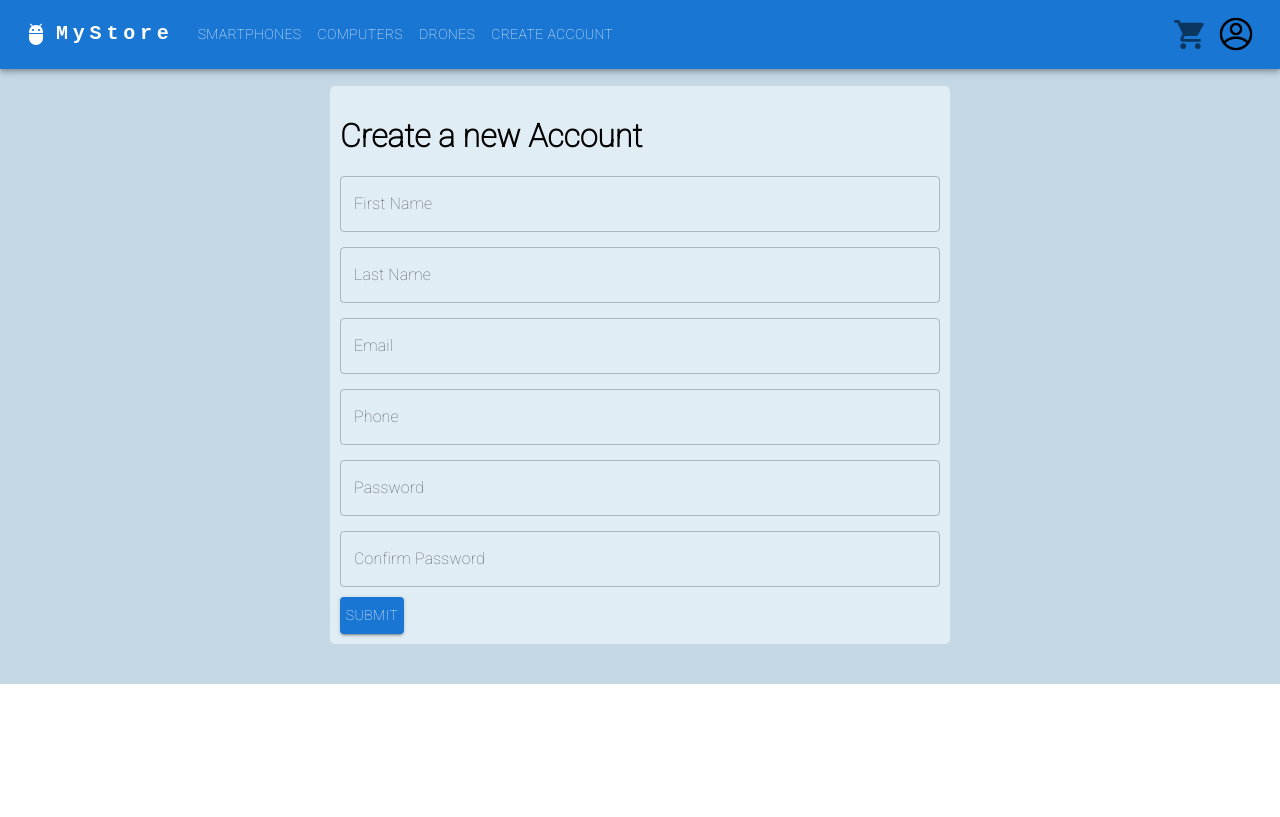
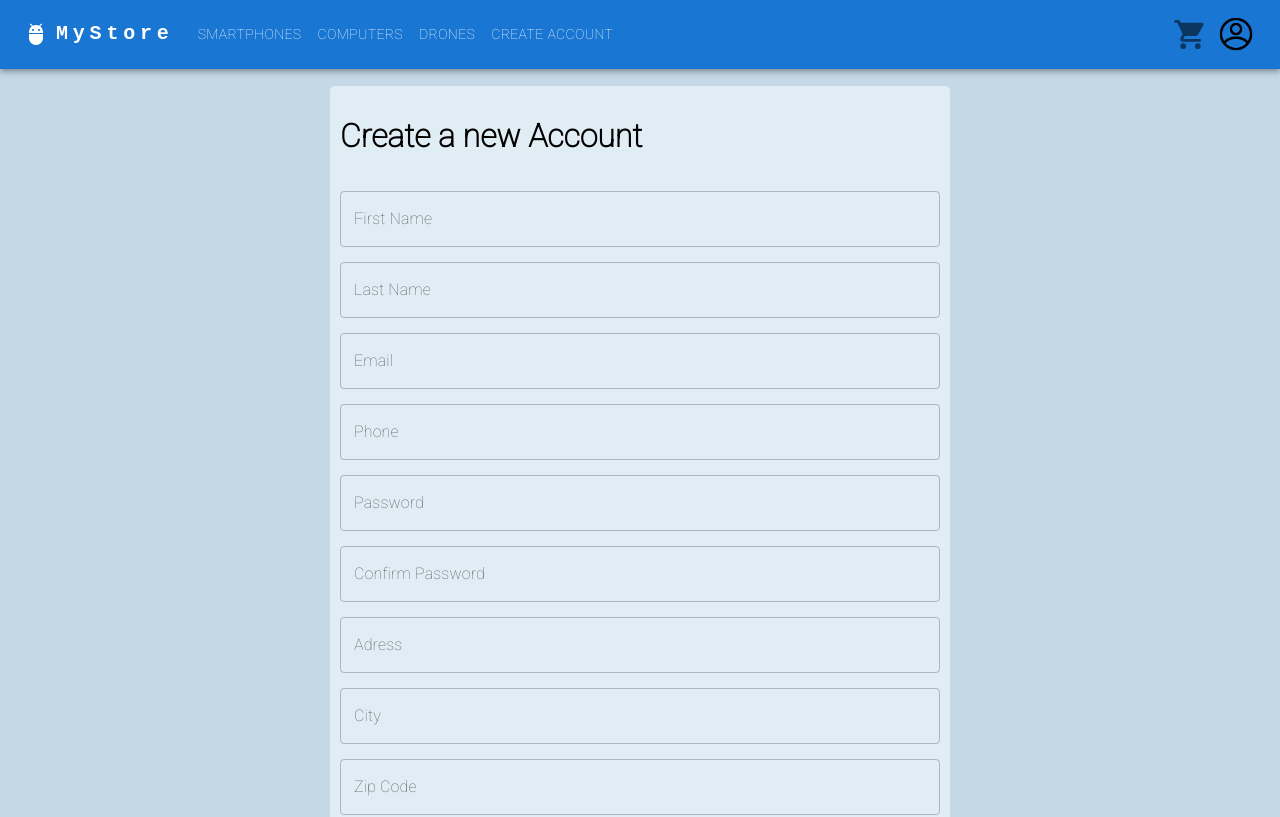
Before and after one commit to marcos-y/My-Store, a React (Create React App) app: page /create-account in a window 1280 px wide. Shown: the top 817 px of the page. Built offline with nearby package versions, Linux system fonts and the light colour scheme.

Commit message:
changes->20/08

```diff
--- a/package.json
+++ b/package.json
@@ -10,7 +10,9 @@
     "@testing-library/jest-dom": "^5.16.4",
     "@testing-library/react": "^13.3.0",
     "@testing-library/user-event": "^13.5.0",
+    "axios": "^0.27.2",
     "react": "^18.2.0",
+    "react-axios": "^2.0.6",
     "react-dom": "^18.2.0",
     "react-router-dom": "^6.3.0",
     "react-scripts": "5.0.1",
--- a/src/Components/Card/Card.jsx
+++ b/src/Components/Card/Card.jsx
@@ -97,7 +97,7 @@ export default function RecipeReviewCard(props) {
   const handleClickAddToCart = (item) => {
     setOpen2(true);
 
-    //Get Item list
+    //Get Item list from STORAGE
     let storage = JSON.parse(sessionStorage.getItem('Items'));
 
     //Search if the product has already been added to Array
@@ -112,6 +112,7 @@ export default function RecipeReviewCard(props) {
     //--> In case it's not in the array
     if (searchItem === undefined) {
       //console.log('Items', storage);
+      //Save in the STORAGE New Item
       sessionStorage.setItem('item:', JSON.stringify(item.name));
       sessionStorage.setItem('price', JSON.stringify(item.price));
       sessionStorage.setItem('image', JSON.stringify(item.image));
@@ -188,7 +189,7 @@ export default function RecipeReviewCard(props) {
               props.specs.map((spec) => {
                 return (
                   <>
-                    <li >{spec.spec}</li>
+                    <li key={spec} >{spec.spec}</li>
                   </>
                 )
               })
--- a/src/Components/TextfieldPassword/TextfieldPassword.jsx
+++ b/src/Components/TextfieldPassword/TextfieldPassword.jsx
@@ -32,6 +32,8 @@ export default function InputAdornments(props) {
       event.preventDefault();
     };
 
+    props.setPass(values.password);
+
     return (
         <Box sx={{ width:'100%', display: 'flex', flexWrap: 'wrap', marginTop:'20px' }}>
           <div style={{width:'100%'}}>
--- a/src/Pages/Account/Account.jsx
+++ b/src/Pages/Account/Account.jsx
@@ -1,4 +1,4 @@
-import React from 'react';
+import React,{useState} from 'react';
 
 //COMPONENTS
 import AppBar from '../../Components/AppBar/AppBar';
@@ -6,6 +6,18 @@ import TextfieldPassword from '../../Components/TextfieldPassword/TextfieldPassw
 import Button from '@mui/material/Button';
 
 const Account = () => {
+
+    const [password, setPassword] = useState('');
+    const [confirmPassword, setConfirmPassword] = useState('');
+
+    const setPass = (props) => {
+        setPassword(props);
+    }
+
+    const handleClick = () =>{
+        console.log(password);
+
+    }
 
     return (
         <>
@@ -19,10 +31,10 @@ const Account = () => {
                     <div style={{ margin: 'auto' }}>
                         <h1>Account</h1>
                         <h2>Change Password</h2>
-                        <TextfieldPassword />
+                        <TextfieldPassword  password={password} setPass={setPass} />
                         <h3>Repeat password:</h3>
-                        <TextfieldPassword />
-                        <Button style={{ marginTop: '20px',marginBottom:'20px' }} variant='contained'>Submit</Button>
+                        <TextfieldPassword  password={password} setPass={setPass} />
+                        <Button onClick={handleClick} style={{ marginTop: '20px',marginBottom:'20px' }} variant='contained'>Submit</Button>
                     </div>
                 </div>
             </div>
--- a/src/Pages/CreateAccount/CreateAccount.jsx
+++ b/src/Pages/CreateAccount/CreateAccount.jsx
@@ -1,4 +1,5 @@
 import React, { useState } from 'react';
+import axios from 'axios';
 
 //COMPONENTS
 import AppBar from '../../Components/AppBar/AppBar';
@@ -13,6 +14,11 @@ const CreateAccount = () => {
     const [phone, setPhone] = useState('');
     const [password, setPassword] = useState('');
     const [confirmPassword, setConfirmPassword] = useState('');
+    const [adress, setAdress] = useState('');
+    const [city, setCity] = useState('');
+    const [zipCode, setZipCode] = useState('');
+    const [country, setCountry] = useState('');
+    const [state, setState] = useState('');
 
     const handleChangeFirstName = (event) => setFirstName(event.target.value);
     const handleChangeLastName = (event) => setLastName(event.target.value);
@@ -20,6 +26,11 @@ const CreateAccount = () => {
     const handleChangePhone = (event) => setPhone(event.target.value);
     const handleChangePassword = (event) => setPassword(event.target.value);
     const handleChangeConfirmPassword = (event) => setConfirmPassword(event.target.value);
+    const handleChangeAdress = (event) => setAdress(event.target.value);
+    const handleChangeCity = (event) => setCity(event.target.value);
+    const handleChangeZipCode = (event) => setZipCode(event.target.value);
+    const handleChangeCountry = (event) => setCountry(event.target.value);
+    const handleChangeState = (event) => setState(event.target.value);
 
     const textfieldList = [
     {
@@ -32,7 +43,6 @@ const CreateAccount = () => {
     {
         handle: handleChangeLastName,
         value: lastName,
-        style: { marginTop: '15px' },
         id:'outlined-basic2',
         label:'Last Name',
         variant:'outlined',
@@ -40,7 +50,6 @@ const CreateAccount = () => {
     {
         handle: handleChangeEmail,
         value: email,
-        style: { marginTop: '15px' },
         id:'outlined-basic3',
         label:'Email',
         variant:'outlined'
@@ -48,7 +57,6 @@ const CreateAccount = () => {
     {
         handle: handleChangePhone,
         value: phone,
-        style: { marginTop: '15px' },
         id:'outlined-basic4',
         label:'Phone',
         variant:'outlined'
@@ -56,7 +64,6 @@ const CreateAccount = () => {
     {
         handle: handleChangePassword,
         value: password,
-        style: { marginTop: '15px' },
         id:'outlined-basic5',
         label:'Password',
         variant:'outlined'
@@ -64,21 +71,66 @@ const CreateAccount = () => {
     {
         handle: handleChangeConfirmPassword,
         value: confirmPassword,
-        style: { marginTop: '15px' },
         id:'outlined-basic6',
         label:'Confirm Password',
         variant:'outlined'
     },
+    {
+        handle: handleChangeAdress,
+        value: adress,
+        id:'outlined-basic7',
+        label:'Adress',
+        variant:'outlined',
+    },
+    {
+        handle: handleChangeCity,
+        value: city,
+        id:'outlined-basic8',
+        label:'City',
+        variant:'outlined',
+    },
+    {
+        handle: handleChangeZipCode,
+        value: zipCode,
+        id:'outlined-basic9',
+        label:'Zip Code',
+        variant:'outlined',
+    },
+    {
+        handle: handleChangeCountry,
+        value: country,
+        id:'outlined-basic10',
+        label:'Country',
+        variant:'outlined',
+    },
+    {
+        handle: handleChangeState,
+        value: state,
+        id:'outlined-basic11',
+        label:'State',
+        variant:'outlined',
+    },
 ]
 
     const handleClick = () => {
-        console.log(firstName, lastName, email, phone, password, confirmPassword);
+        console.log(firstName, lastName, email, phone, password, confirmPassword,adress,city,zipCode,country,state);
+        const user = {firstName,lastName,email,phone,password,adress,city,zipCode,country,state};
+        axios.post('http://localhost:8080/users',user)
+             .then(res=> {
+                console.log(res.data);
                 setFirstName('');
                 setLastName('');
                 setEmail('');
                 setPhone('');
                 setPassword('');
                 setConfirmPassword('');
+                setAdress('');
+                setCity('');
+                setZipCode('');
+                setCountry('');
+                setState('');
+             })
+             .catch(e=>console.log(e));
     }
 
     return (
@@ -92,7 +144,7 @@ const CreateAccount = () => {
                     {
                         textfieldList.map((textfield,index)=>{
                             return(
-                                <TextField key={index} onChange={textfield.handle} value={textfield.value} style={textfield.style} id={textfield.id} label={textfield.label}  variant={textfield.variant} />
+                                <TextField  style={{ marginTop: '15px' }} key={index} onChange={textfield.handle} value={textfield.value} id={textfield.id} label={textfield.label}  variant={textfield.variant} />
                             )
                         })
                     }
--- a/src/Pages/Profile/Profile.jsx
+++ b/src/Pages/Profile/Profile.jsx
@@ -22,6 +22,10 @@ const Profile = () => {
     const [zipCode, setZipCode] = useState('');
     const [country, setCountry] = useState('');
     const [state, setState] = useState('');
+
+    const setPass = (props) => {
+        setPassword(props);
+    }
 
     const handleChangeFirstName = (event) => setFirstName(event.target.value);
     const handleChangeLastName = (event) => setLastName(event.target.value);
@@ -68,7 +72,7 @@ const Profile = () => {
                         <TextField value={zipCode} onChange={handleChangeZipCode} id="outlined-basic7" label="Zip Code" variant="outlined" />
                         <TextField value={country} onChange={handleChangeCountry} style={{width:'100%', marginLeft: '30px'}} id="outlined-basic8" label="Country" variant="outlined" />
                     </div>
-                    <TextfieldPassword width={'100%'} />
+                    <TextfieldPassword  password={password} setPass={setPass} width={'100%'} />
                     <Button onClick={handleClick} style={{ marginTop: '10px' }} variant="contained">Save</Button>
                 </div>
             </div>
```
Also changed, not shown: src/Components/AppBar/AppBar.jsx (+14 -0 lines), src/Components/Item/Item.jsx (+19 -12 lines), src/Components/ModalCart/ModalCart.jsx (+18 -11 lines), src/Images/cellphones/xiaomi.jpg (added), 1 other file (tests, documents, lock files or other folders). Lines whose indentation alone changed are shown as unchanged.
